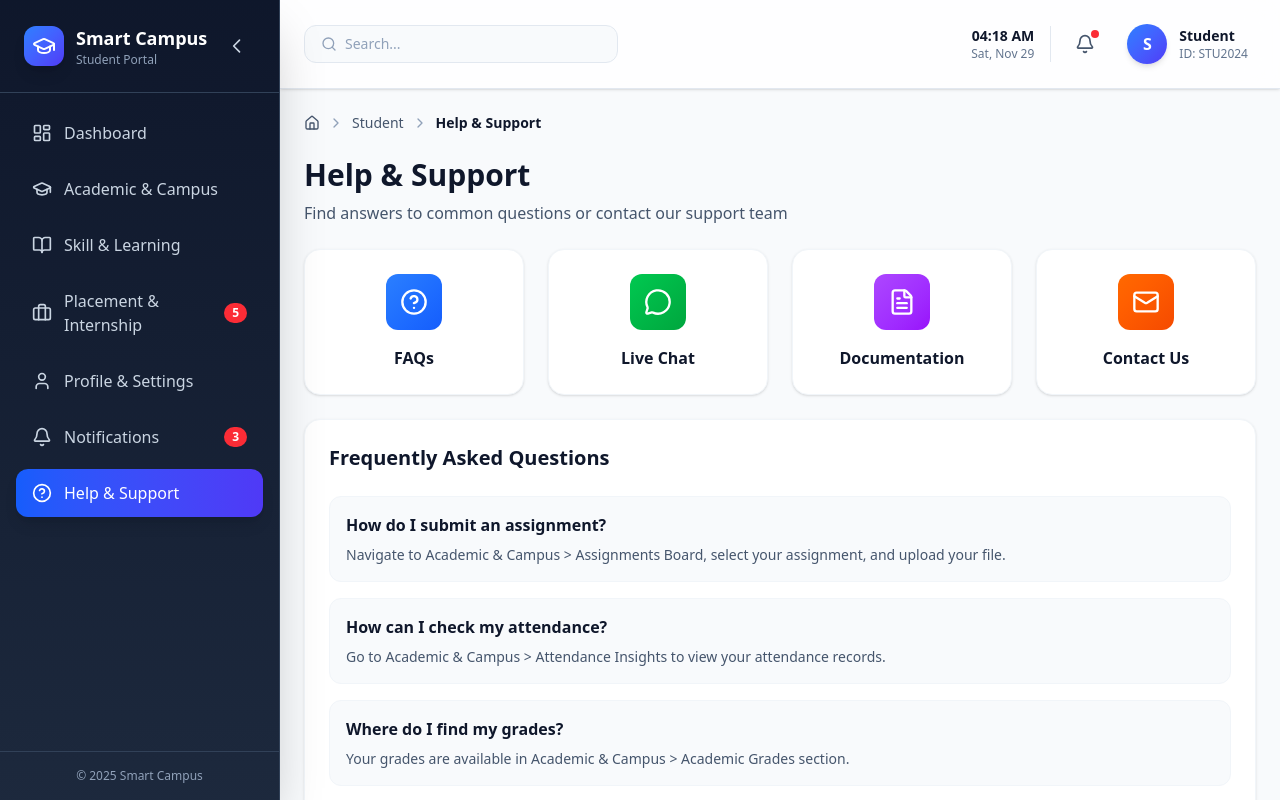
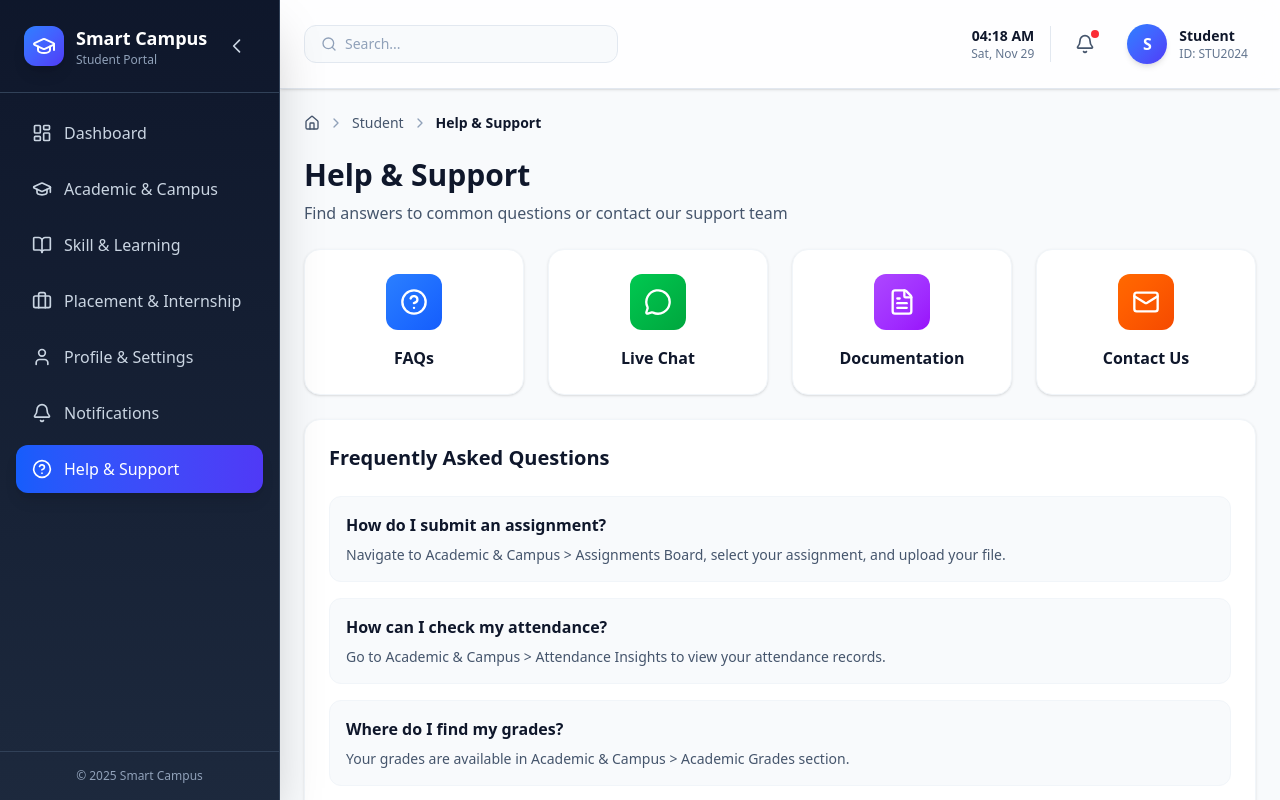
Before and after one commit to athulkdinu/smartcampus_frontend, a React (Vite) app: page /student/help in a window 1280 px wide. Shown: the top 800 px of the page. Built offline with nearby package versions, Linux system fonts and the light colour scheme.

Commit message:
new features

```diff
--- a/src/shared/components/Sidebar.jsx
+++ b/src/shared/components/Sidebar.jsx
@@ -7,10 +7,8 @@ import {
   Briefcase,
   User,
   Bell,
-  HelpCircle,
-  ChevronLeft
+  HelpCircle
 } from 'lucide-react'
-import { useState } from 'react'
 
 const Sidebar = ({ isCollapsed, onToggle }) => {
   const location = useLocation()
@@ -39,7 +37,7 @@ const Sidebar = ({ isCollapsed, onToggle }) => {
       icon: Briefcase,
       label: 'Placement & Internship',
       path: '/student/placement',
-      badge: 5
+      badge: null
     },
     {
       icon: User,
@@ -51,7 +49,7 @@ const Sidebar = ({ isCollapsed, onToggle }) => {
       icon: Bell,
       label: 'Notifications',
       path: '/student/academic/notifications',
-      badge: 3
+      badge: null
     },
     {
       icon: HelpCircle,
@@ -142,22 +140,9 @@ const Sidebar = ({ isCollapsed, onToggle }) => {
                     {item.label}
                   </motion.span>
                 )}
-                {item.badge && !isCollapsed && (
-                  <span className="bg-red-500 text-white text-xs font-bold px-2 py-0.5 rounded-full">
-                    {item.badge}
-                  </span>
-                )}
-                {item.badge && isCollapsed && (
-                  <span className="absolute top-2 right-2 w-2 h-2 bg-red-500 rounded-full"></span>
-                )}
                 {isCollapsed && (
                   <div className="absolute left-full ml-2 px-3 py-2 bg-slate-800 text-white text-sm rounded-lg shadow-xl opacity-0 group-hover:opacity-100 transition-opacity pointer-events-none whitespace-nowrap z-50">
                     {item.label}
-                    {item.badge && (
-                      <span className="ml-2 bg-red-500 text-white text-xs font-bold px-2 py-0.5 rounded-full">
-                        {item.badge}
-                      </span>
-                    )}
                   </div>
                 )}
               </motion.button>
```
